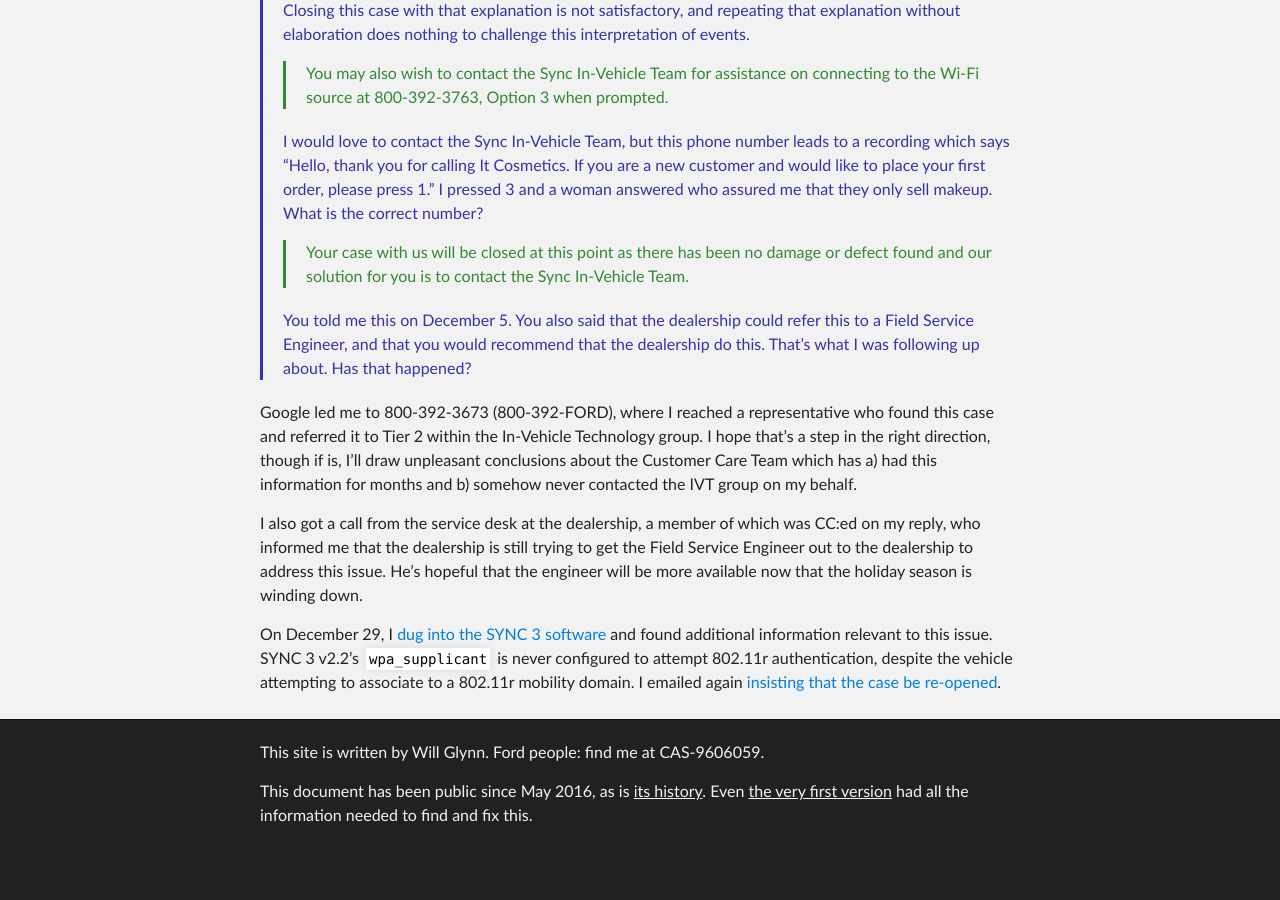
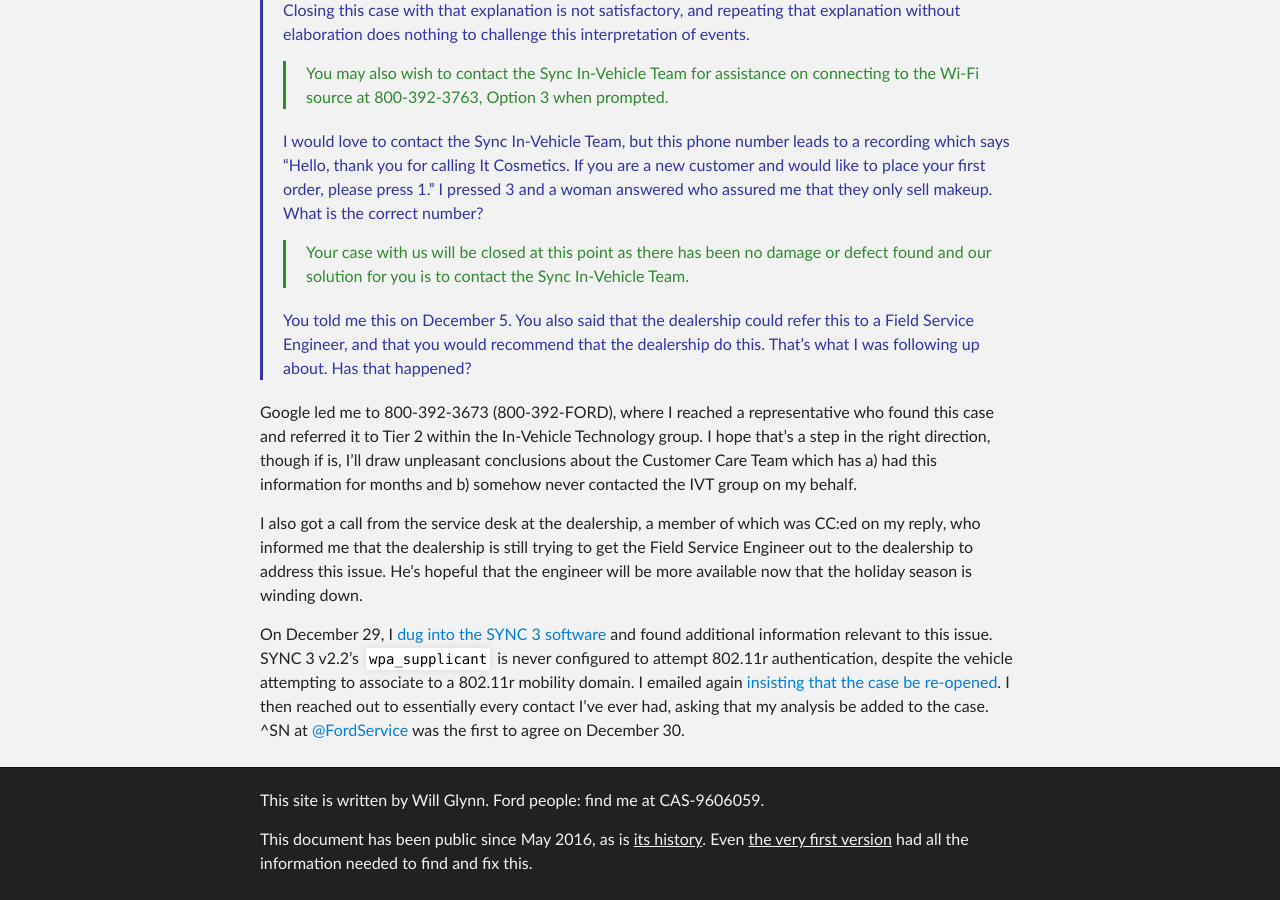
Before and after one commit to willglynn/ford-wifi-is-broken.com, a Jekyll site: the page built from index.md, in a window 1280 px wide and 900 px high, scrolled down 7328 px. Built offline with Jekyll 4.4.1, drawn with Linux system fonts in a browser that asks for light colours; our own code applies the rules of GitHub Pages for plain Markdown files; before the commit the page ends 8180 px from its top, so only the background shows below that.

Commit message:
Indicate that @FordService linked this in the case

```diff
--- a/index.md
+++ b/index.md
@@ -197,4 +197,4 @@ Google led me to 800-392-3673 (800-392-FORD), where I reached a representative w
 
 I also got a call from the service desk at the dealership, a member of which was CC:ed on my reply, who informed me that the dealership is still trying to get the Field Service Engineer out to the dealership to address this issue. He's hopeful that the engineer will be more available now that the holiday season is winding down.
 
-On December 29, I [dug into the SYNC 3 software](#software-analysis) and found additional information relevant to this issue. SYNC 3 v2.2's `wpa_supplicant` is never configured to attempt 802.11r authentication, despite the vehicle attempting to associate to a 802.11r mobility domain. I emailed again [insisting that the case be re-opened](/2016/12/29/email-1483030261.html).
+On December 29, I [dug into the SYNC 3 software](#software-analysis) and found additional information relevant to this issue. SYNC 3 v2.2's `wpa_supplicant` is never configured to attempt 802.11r authentication, despite the vehicle attempting to associate to a 802.11r mobility domain. I emailed again [insisting that the case be re-opened](/2016/12/29/email-1483030261.html). I then reached out to essentially every contact I've ever had, asking that my analysis be added to the case. ^SN at [@FordService](https://twitter.com/FordService) was the first to agree on December 30.
```
